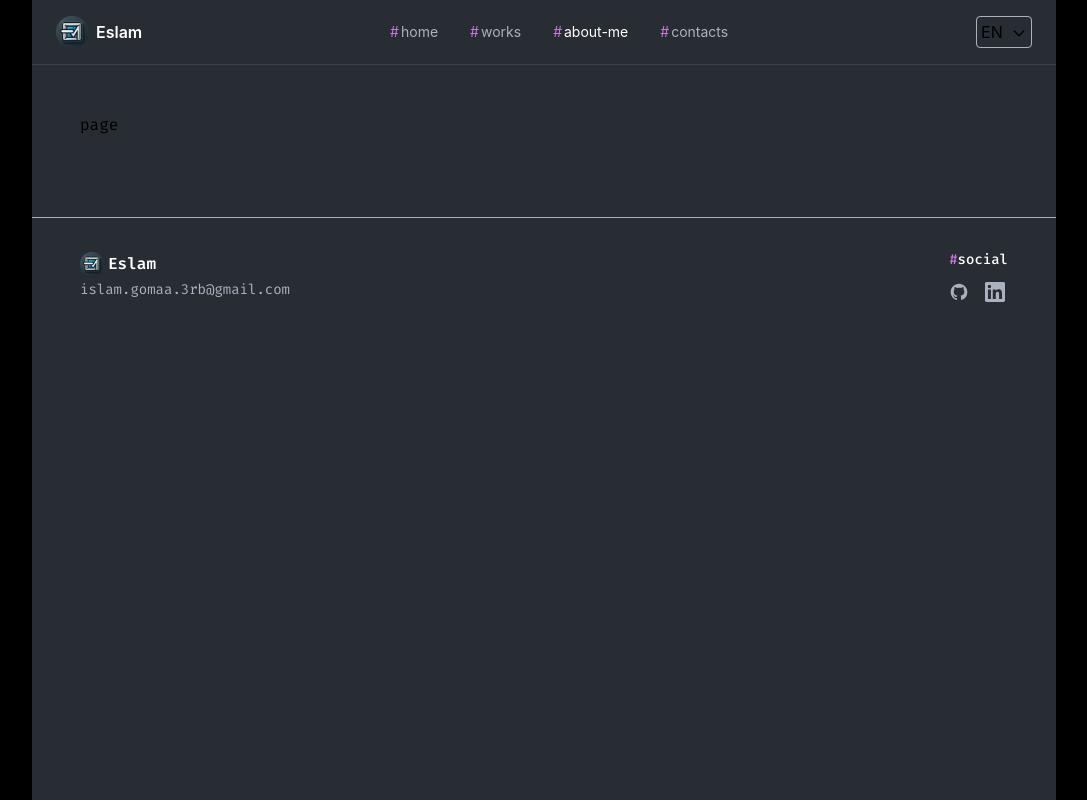
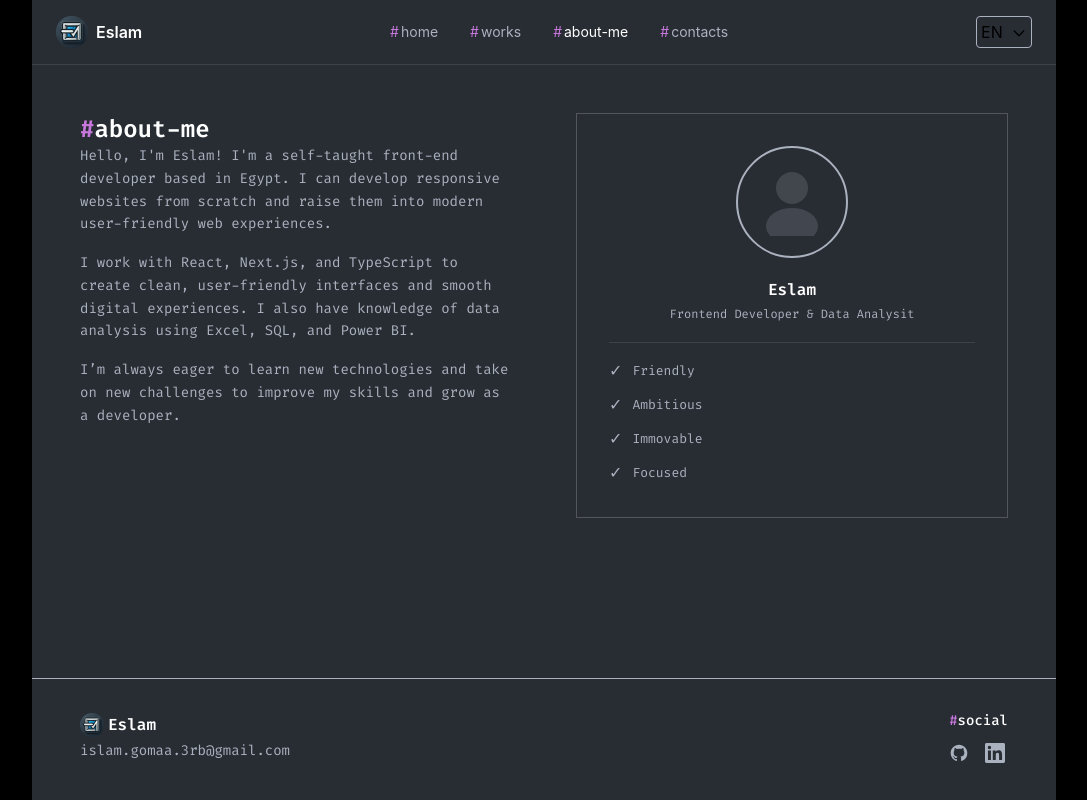
Before and after one commit to Eslam-mg/portfolio, a Next.js app: page /about-me in a window 1280 px wide. Shown: the whole page, without its empty margins (96-1183 px from the left). Built offline with nearby package versions, Linux system fonts and the light colour scheme.

Commit message:
add Bio + profile card to about-me apge

```diff
--- a/src/app/about-me/page.tsx
+++ b/src/app/about-me/page.tsx
@@ -1,5 +1,6 @@
 import React from 'react'
 import type { Metadata } from "next";
+import SectionHeader from '@/src/components/SectionHeader/SectionHeader';
 export const metadata: Metadata = {
     title: "About Me | Eslam",
     description:
@@ -8,6 +9,48 @@ export const metadata: Metadata = {
 
 export default function page() {
     return (
-        <div className="font-mono text-gray-text px-6 md:px-12 pt-6 md:pt-12 overflow-hidden space-y-24">page</div>
+        <div className="font-mono text-textPrimaryColor px-6 md:px-12 pt-6 md:pt-12 overflow-hidden space-y-24">
+            {/* Bio + profile card */}
+            <div className="grid grid-cols-1 md:grid-cols-2 gap-16 items-start mb-20">
+                <div>
+                    <SectionHeader title="about-me" />
+                    <p className="text-sm leading-relaxed mb-4">
+                        Hello, I'm Eslam! I'm a self-taught front-end developer
+                        based in Egypt. I can develop responsive websites from scratch
+                        and raise them into modern user-friendly web experiences.
+                    </p>
+                    <p className="text-sm leading-relaxed mb-4">
+                        I work with React, Next.js, and TypeScript to create clean,
+                        user-friendly interfaces and smooth digital experiences.
+                        I also have knowledge of data analysis using Excel, SQL, and Power BI.
+                    </p>
+                    <p className="text-sm leading-relaxed">
+                        I’m always eager to learn new technologies and take on new challenges to improve my skills and grow as a developer.
+                    </p>
+                </div>
+
+                {/* Avatar card */}
+                <div className="border border-white/20 p-8 flex flex-col items-center gap-5">
+                    <div className="w-28 h-28 rounded-full bg-bg flex items-center justify-center border-2 border-primary/30">
+                        <svg width="56" height="68" viewBox="0 0 56 68" fill="none">
+                            <circle cx="28" cy="20" r="16" fill="#abb2bf33" />
+                            <ellipse cx="28" cy="58" rx="26" ry="18" fill="#abb2bf33" />
+                        </svg>
+                    </div>
+                    <div className="text-center">
+                        <p className="text-white m-0 mb-1 font-semibold text-base">Eslam</p>
+                        <p className="text-gray-text m-0 text-xs">Frontend Developer & Data Analysit</p>
+                    </div>
+                    <div className="w-full border-t border-white/10 pt-4 flex flex-col gap-2.5">
+                        {["Friendly", "Ambitious", "Immovable", "Focused"].map((t) => (
+                            <div key={t} className="flex items-center gap-2.5 text-[13px]">
+                                <span className="text-primary text-base">✓</span>
+                                <span>{t}</span>
+                            </div>
+                        ))}
+                    </div>
+                </div>
+            </div>
+        </div>
     )
 };
```
